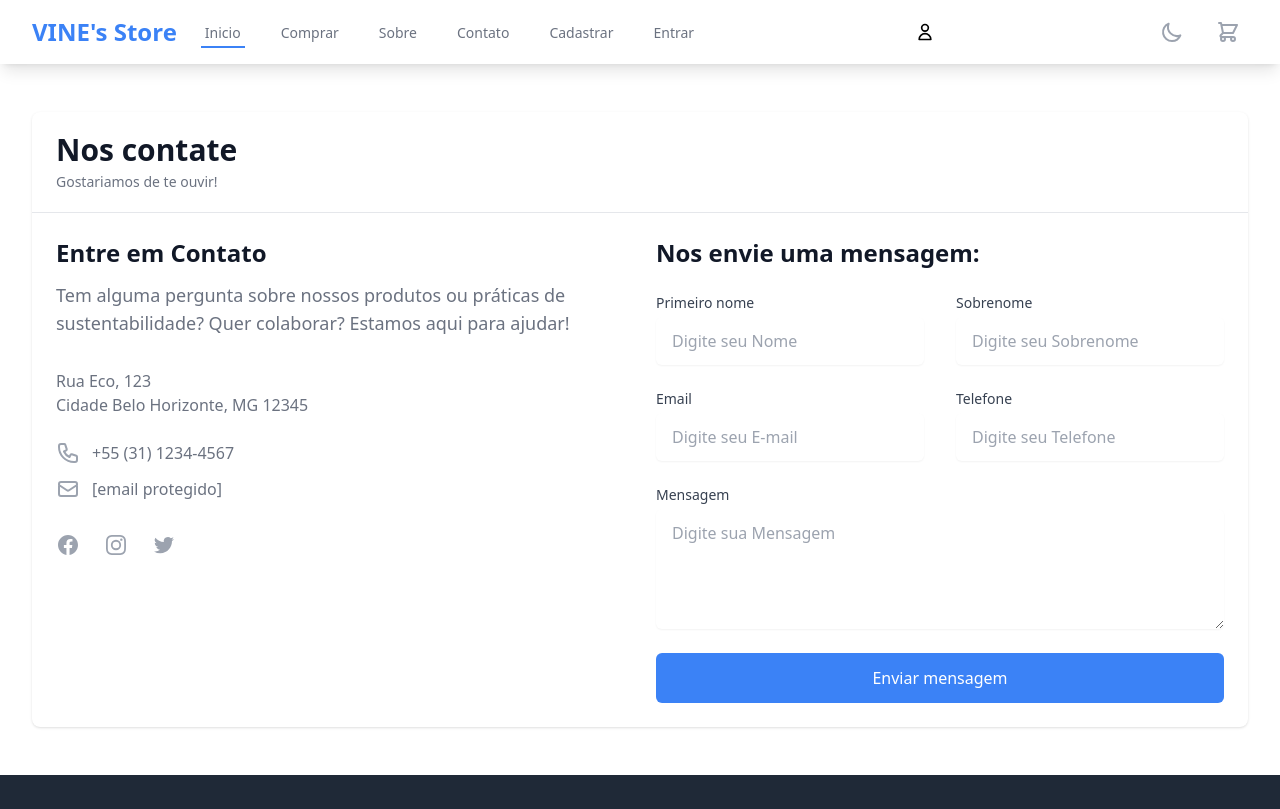
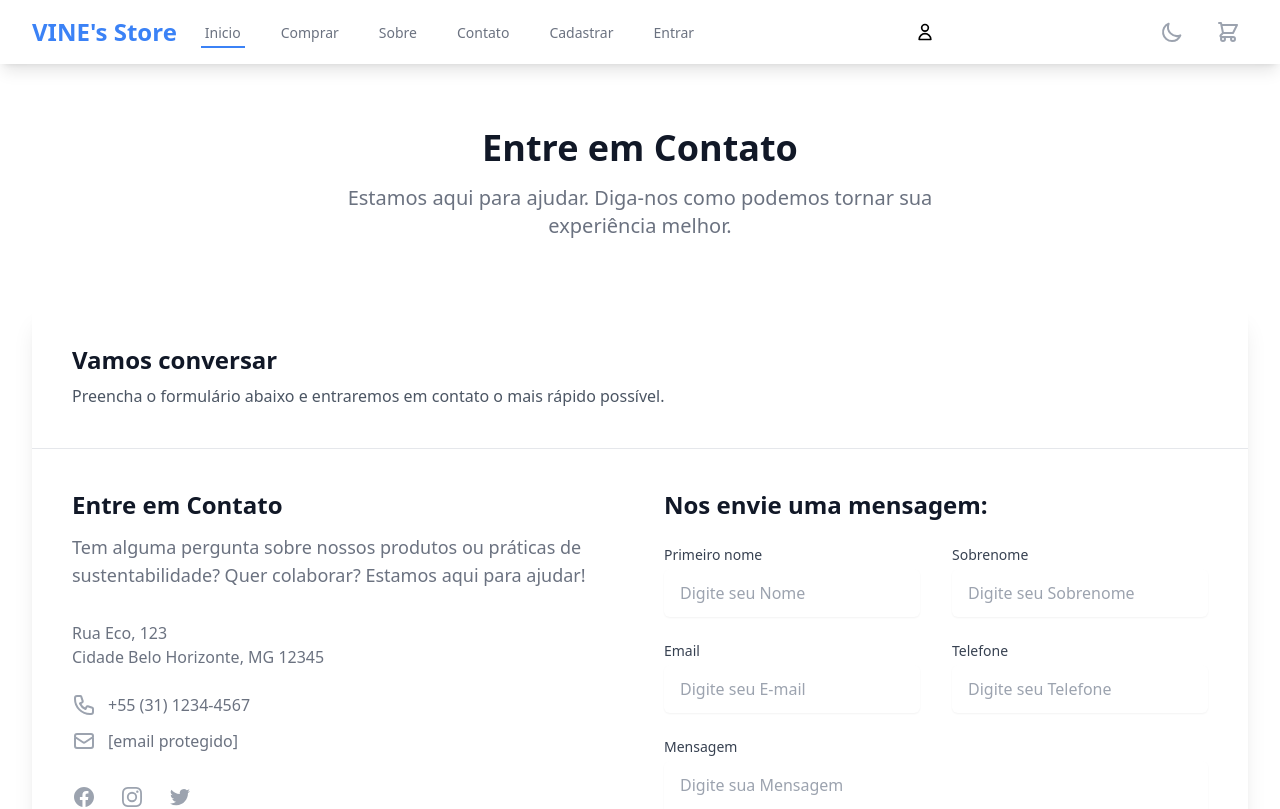
Before and after one commit to vinefps/vine_loja, a React (Vite) app in the folder mystore/: page /contact in a window 1280 px wide. Shown: the top 809 px of the page. Built offline with nearby package versions, Linux system fonts and the light colour scheme.

Commit message:
Update Contact.jsx

```diff
--- a/mystore/src/views/Contact.jsx
+++ b/mystore/src/views/Contact.jsx
@@ -4,25 +4,35 @@ import { ContactForm } from "../components/contactComponents/ContactForm";
 
 export const Contact = () => {
   return (
-    <main className="max-w-7xl mx-auto py-12 px-4 sm:px-6 lg:px-8">
-      <div className="bg-white dark:bg-gray-800 shadow overflow-hidden sm:rounded-lg">
-        <div className="px-4 py-5 sm:px-6">
-          <h1 className="text-3xl font-extrabold text-gray-900 dark:text-white">
-            Nos contate
+    <div className="bg-white dark:bg-gray-900 transition-colors py-16">
+      <div className="max-w-7xl mx-auto px-4 sm:px-6 lg:px-8">
+        <div className="text-center mb-16">
+          <h1 className="text-4xl font-extrabold text-gray-900 dark:text-white">
+            Entre em Contato
           </h1>
-          <p className="mt-1 max-w-2xl text-sm text-gray-500 dark:text-gray-300">
-            Gostariamos de te ouvir!
+          <p className="mt-4 max-w-2xl mx-auto text-xl text-gray-500 dark:text-gray-300">
+            Estamos aqui para ajudar. Diga-nos como podemos tornar sua experiência melhor.
           </p>
         </div>
-        <div className="border-t border-gray-200 dark:border-gray-700">
-          <div className="px-4 py-5 sm:p-6">
-            <div className="grid grid-cols-1 gap-y-6 sm:grid-cols-2 sm:gap-x-8">
+
+        <div className="bg-white dark:bg-gray-800 shadow-xl rounded-lg overflow-hidden">
+          <div className="px-6 py-8 md:p-10 border-b border-gray-200 dark:border-gray-700">
+            <h2 className="text-2xl font-bold text-gray-900 dark:text-white">
+              Vamos conversar
+            </h2>
+            <p className="mt-2 text-gray-600 dark:text-gray-400">
+              Preencha o formulário abaixo e entraremos em contato o mais rápido possível.
+            </p>
+          </div>
+
+          <div className="px-6 py-8 md:p-10">
+            <div className="grid grid-cols-1 md:grid-cols-2 gap-12">
               <ContactInfo />
               <ContactForm />
             </div>
           </div>
         </div>
       </div>
-    </main>
+    </div>
   );
 };
```
